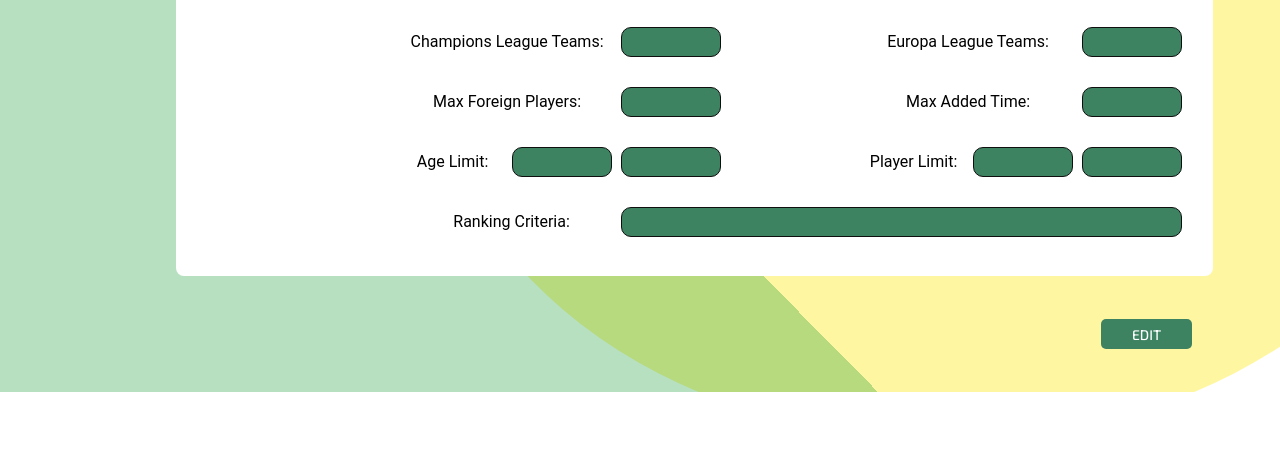
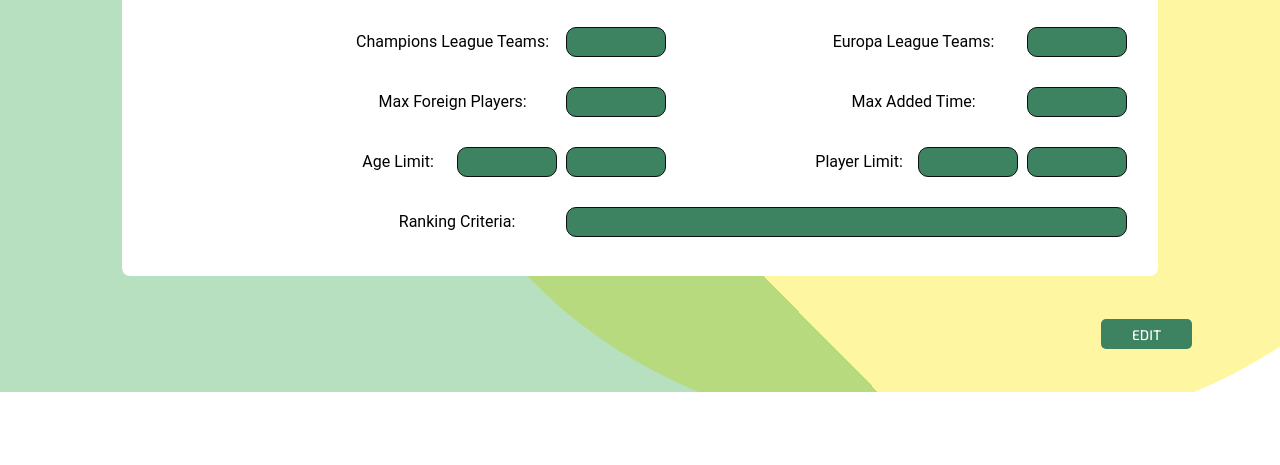
Before and after one commit to TaiVo030104/FootballChampionManagement-Intro2SE, a plain HTML site: page client/pages/edit_rule.html in a window 1280 px wide. Shown: the part 335-800 px from the top of the page. Drawn offline with Linux system fonts and the light colour scheme; no server answers; sample sign-in values are in the browser's storage.

Commit message:
Sua lai lan nua cho edit rule

```diff
--- a/client/styles/style_rule.css
+++ b/client/styles/style_rule.css
@@ -73,8 +73,8 @@
 .rule_content {
   background: white;
   display: inline-flex;
-  margin-left: 159px;
-  margin-right: 50px;
+  /* margin-left: 159px;
+  margin-right: 50px; */
   font-family: "Roboto";
   border-radius: 8px;
 }
```
